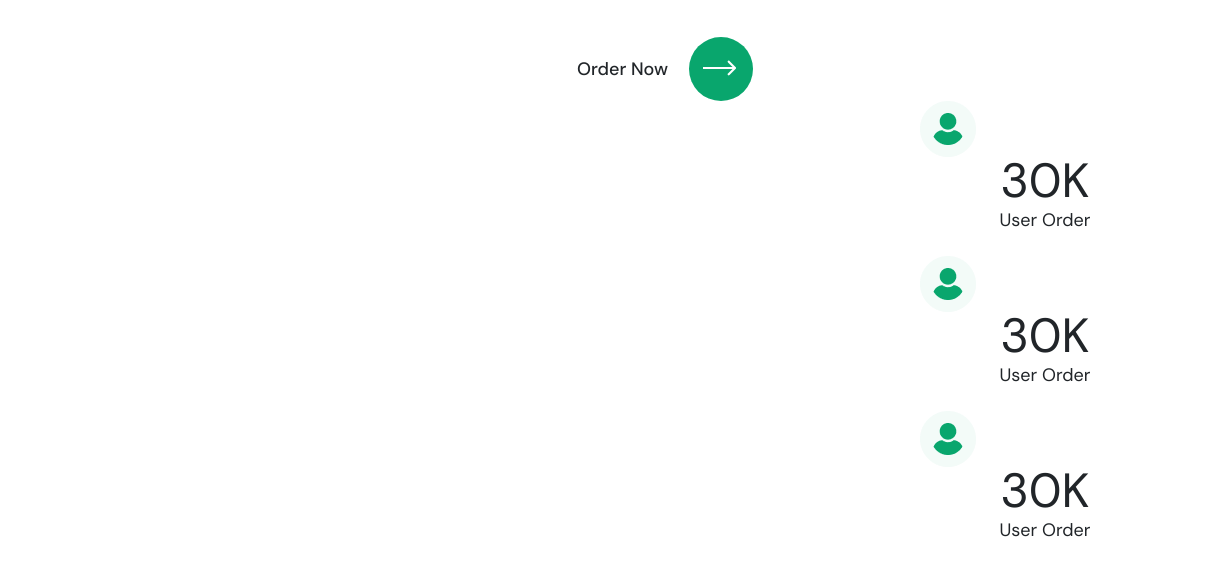
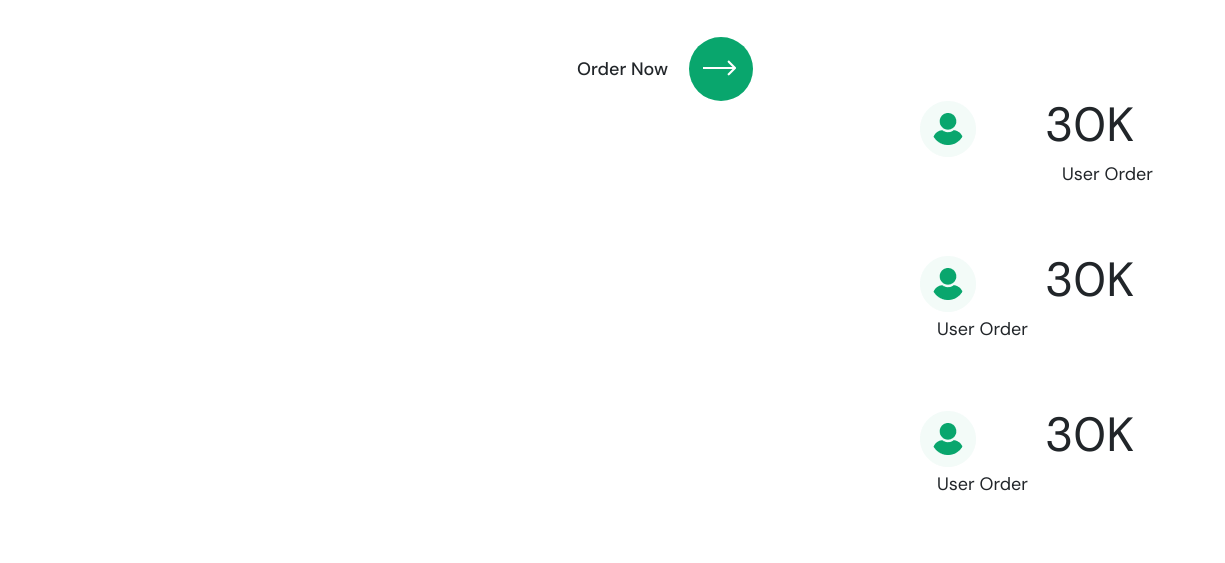
Before and after one commit to Mari-By/ABC_work, a website: page src/index.html in a window 1280 px wide. Shown: the part 402-965 px from the top of the page, 55-1280 px from the left. Drawn offline with nearby package versions, Linux system fonts and the light colour scheme; files that its build step writes are made by us from their sources; a web font is replaced by a local one.

Commit message:
promo in process

```diff
--- a/src/index.html
+++ b/src/index.html
@@ -69,26 +69,29 @@
 						<img src="img/foto/fruts.png" alt="fruts">
 					</div>
 					<div class="promo_user" id="user_first">
-						<div class="promo_user_icon">
+						<div class="promo_user_icon" id="icon">
 							<img src="icons/person.png" alt="person">
-							<div class="promo_user_quantity">30K</div>
-							<div class="promo_user_order">User Order</div>
 						</div>
+						<div class="promo_user_quantity" id="quantity">30K</div>
+						<div class="promo_user_order" id="order">User Order</div>
+
 					</div>
 					<div class="promo_user" id="user_second">
-						<div class="promo_user_icon">
+						<div>
 							<img src="icons/person.png" alt="person">
-							<div class="promo_user_quantity">30K</div>
-							<div class="promo_user_order">User Order</div>
 						</div>
+						<div class="promo_user_quantity">30K</div>
+						<div class="promo_user_order">User Order
+						</div>
+
 					</div>
 					<div class="promo_user" id="user_tres">
 						<div class="promo_user_icon">
 							<img src="icons/person.png" alt="person">
-							<div class="promo_user_quantity">30K</div>
-							<div class="promo_user_order">User Order</div>
 						</div>
-
+						<div class="promo_user_quantity">30K</div>
+						<div class="promo_user_order">User Order
+						</div>
 					</div>
 					</div>
 				</div>
--- a/src/sass/blocks/promo.scss
+++ b/src/sass/blocks/promo.scss
@@ -121,6 +121,13 @@
         display: grid;
         width: 250px;
         height: 116px;
+        justify-content: space-between;
+        grid-template-columns: 125px 125px;
+        grid-template-rows:  58px 58px;
+        grid-template-areas:
+        "icon_promo quantity_promo"
+        "icon_promo order_promo"
+
     }
     &_fruts {
         img {
@@ -129,13 +136,16 @@
         }
     }
     &_user_quantity {
+        display: grid;
         font-family: DM Sans;
         font-size: 48px;
         font-weight: 400;
         line-height: 48px;
-        text-align: center;
+        text-align: start;
+        width: 125px;
     }
     &_user_order {
+        display: grid;
         font-family: DM Sans;
         font-size: 18px;
         font-weight: 400;
@@ -143,7 +153,11 @@
         text-align: center;
 
     }
+    &_user_icon {
+        display: grid;
+    }
 }
+
 
 #fruts {
     grid-area: fruts;
@@ -157,3 +171,12 @@
 #user_tres {
     grid-area: user_tres;
 }
+#icon {
+    grid-area: icon_promo;
+}
+#quantity {
+    grid-area: quantity_promo;
+}
+#order {
+    grid-area: order_promo;
+}
```
